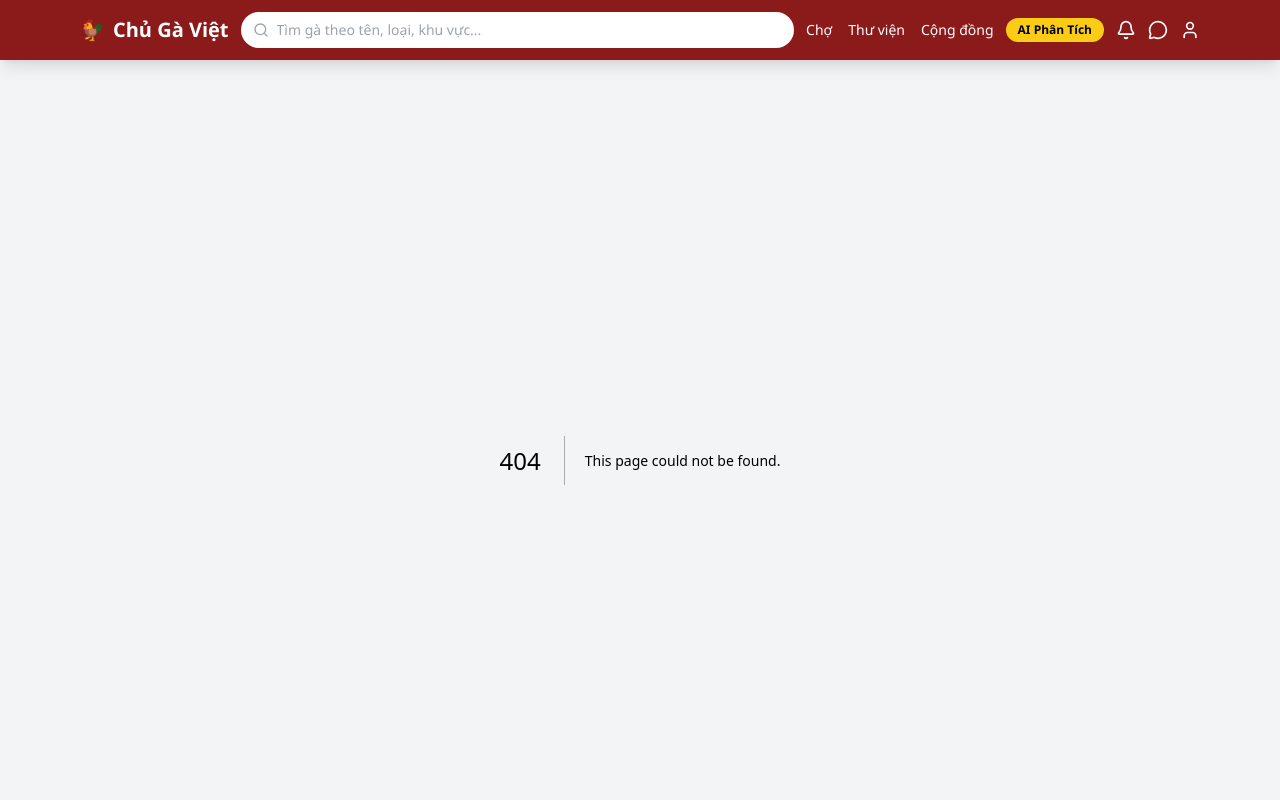
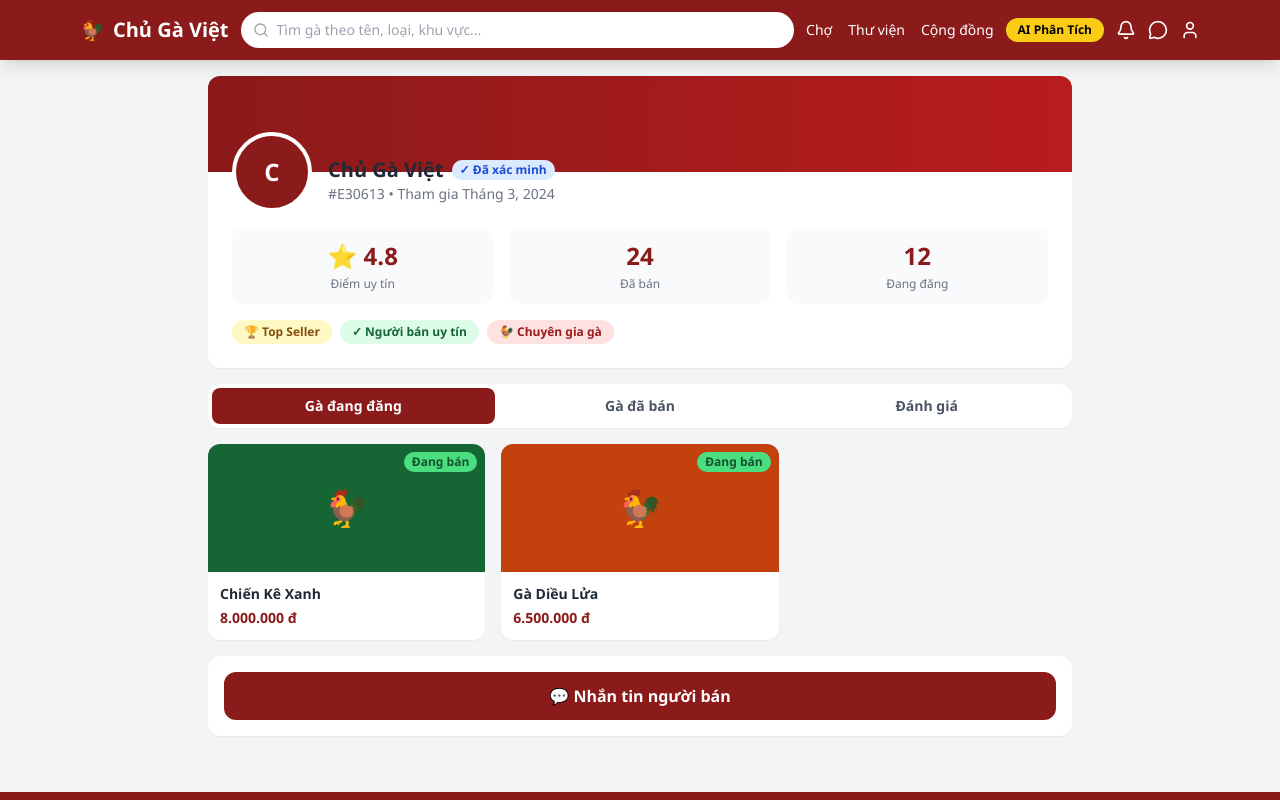
Before and after one commit to Song-Thao/chu-ga-viet, a Next.js app: page /ho-so/1 in a window 1280 px wide. Before the commit this address had no page. Shown: the top 800 px of the page. Built offline with nearby package versions, Linux system fonts and the light colour scheme.

Commit message:
Implement user profile page with data display

```diff
--- /dev/null
+++ b/app/ho-so/[id]/page.tsx
@@ -0,0 +1,143 @@
+'use client';
+import { useState } from 'react';
+import Link from 'next/link';
+
+const UserData = {
+  ten: 'Chủ Gà Việt',
+  ma: '#E30613',
+  diem: 4.8,
+  so_ban: 24,
+  so_dang: 12,
+  tham_gia: 'Tháng 3, 2024',
+  verified: true,
+};
+
+const GaDaDang = [
+  { id: 1, ten: 'Chiến Kê Xanh', gia: '8.000.000', trang_thai: 'Đang bán', mau: 'bg-green-800' },
+  { id: 2, ten: 'Xám Thần', gia: '12.000.000', trang_thai: 'Đã bán', mau: 'bg-gray-700' },
+  { id: 3, ten: 'Gà Diều Lửa', gia: '6.500.000', trang_thai: 'Đang bán', mau: 'bg-orange-700' },
+  { id: 4, ten: 'Ấu Tia', gia: '10.000.000', trang_thai: 'Đã bán', mau: 'bg-yellow-700' },
+];
+
+const DanhGia = [
+  { id: 1, user: 'Anh Tuấn', sao: 5, noi_dung: 'Gà đúng mô tả, giao hàng nhanh', time: '2 ngày trước' },
+  { id: 2, user: 'Bác Hùng', sao: 4, noi_dung: 'Người bán nhiệt tình, gà khỏe', time: '1 tuần trước' },
+  { id: 3, user: 'Chú Minh', sao: 5, noi_dung: 'Tin tưởng, sẽ mua lại', time: '2 tuần trước' },
+];
+
+export default function HoSoPage() {
+  const [tab, setTab] = useState('dang');
+
+  return (
+    <div className="max-w-4xl mx-auto px-4 py-4">
+
+      {/* PROFILE HEADER */}
+      <div className="bg-white rounded-xl shadow-sm overflow-hidden mb-4">
+        <div className="bg-gradient-to-r from-[#8B1A1A] to-red-700 h-24"></div>
+        <div className="px-6 pb-6">
+          <div className="flex items-end gap-4 -mt-10 mb-4">
+            <div className="w-20 h-20 bg-[#8B1A1A] rounded-full border-4 border-white flex items-center justify-center text-white font-black text-2xl">
+              {UserData.ten[0]}
+            </div>
+            <div className="pb-2">
+              <div className="flex items-center gap-2">
+                <h1 className="font-black text-xl text-gray-800">{UserData.ten}</h1>
+                {UserData.verified && (
+                  <span className="bg-blue-100 text-blue-700 text-xs px-2 py-0.5 rounded-full font-semibold">✓ Đã xác minh</span>
+                )}
+              </div>
+              <div className="text-sm text-gray-500">{UserData.ma} • Tham gia {UserData.tham_gia}</div>
+            </div>
+          </div>
+
+          {/* STATS */}
+          <div className="grid grid-cols-3 gap-4 mb-4">
+            <div className="text-center p-3 bg-gray-50 rounded-xl">
+              <div className="font-black text-2xl text-[#8B1A1A]">⭐ {UserData.diem}</div>
+              <div className="text-xs text-gray-500 mt-1">Điểm uy tín</div>
+            </div>
+            <div className="text-center p-3 bg-gray-50 rounded-xl">
+              <div className="font-black text-2xl text-[#8B1A1A]">{UserData.so_ban}</div>
+              <div className="text-xs text-gray-500 mt-1">Đã bán</div>
+            </div>
+            <div className="text-center p-3 bg-gray-50 rounded-xl">
+              <div className="font-black text-2xl text-[#8B1A1A]">{UserData.so_dang}</div>
+              <div className="text-xs text-gray-500 mt-1">Đang đăng</div>
+            </div>
+          </div>
+
+          {/* BADGES */}
+          <div className="flex gap-2 flex-wrap">
+            <span className="bg-yellow-100 text-yellow-800 text-xs px-3 py-1 rounded-full font-semibold">🏆 Top Seller</span>
+            <span className="bg-green-100 text-green-800 text-xs px-3 py-1 rounded-full font-semibold">✓ Người bán uy tín</span>
+            <span className="bg-red-100 text-red-800 text-xs px-3 py-1 rounded-full font-semibold">🐓 Chuyên gia gà</span>
+          </div>
+        </div>
+      </div>
+
+      {/* TABS */}
+      <div className="flex gap-1 bg-white rounded-xl shadow-sm p-1 mb-4">
+        {[
+          { key: 'dang', label: 'Gà đang đăng' },
+          { key: 'ban', label: 'Gà đã bán' },
+          { key: 'danh_gia', label: 'Đánh giá' },
+        ].map(t => (
+          <button key={t.key} onClick={() => setTab(t.key)}
+            className={`flex-1 py-2 rounded-lg text-sm font-semibold transition ${tab === t.key ? 'bg-[#8B1A1A] text-white' : 'text-gray-600 hover:bg-gray-50'}`}>
+            {t.label}
+          </button>
+        ))}
+      </div>
+
+      {/* TAB CONTENT */}
+      {(tab === 'dang' || tab === 'ban') && (
+        <div className="grid grid-cols-2 md:grid-cols-3 gap-4">
+          {GaDaDang.filter(g => tab === 'dang' ? g.trang_thai === 'Đang bán' : g.trang_thai === 'Đã bán').map(ga => (
+            <Link key={ga.id} href={`/ga/${ga.id}`}>
+              <div className="bg-white rounded-xl overflow-hidden shadow-sm hover:shadow-md transition">
+                <div className={`${ga.mau} h-32 flex items-center justify-center text-4xl relative`}>
+                  🐓
+                  <span className={`absolute top-2 right-2 text-xs px-2 py-0.5 rounded-full font-semibold ${ga.trang_thai === 'Đang bán' ? 'bg-green-400 text-green-900' : 'bg-gray-400 text-gray-900'}`}>
+                    {ga.trang_thai}
+                  </span>
+                </div>
+                <div className="p-3">
+                  <div className="font-bold text-sm text-gray-800 truncate">{ga.ten}</div>
+                  <div className="text-[#8B1A1A] font-black text-sm mt-1">{ga.gia} đ</div>
+                </div>
+              </div>
+            </Link>
+          ))}
+        </div>
+      )}
+
+      {tab === 'danh_gia' && (
+        <div className="space-y-3">
+          {DanhGia.map(dg => (
+            <div key={dg.id} className="bg-white rounded-xl p-4 shadow-sm">
+              <div className="flex items-center gap-3 mb-2">
+                <div className="w-9 h-9 bg-[#8B1A1A] rounded-full flex items-center justify-center text-white font-bold text-sm">
+                  {dg.user[0]}
+                </div>
+                <div>
+                  <div className="font-semibold text-sm text-gray-800">{dg.user}</div>
+                  <div className="text-yellow-500 text-xs">{'⭐'.repeat(dg.sao)}</div>
+                </div>
+                <div className="ml-auto text-xs text-gray-400">{dg.time}</div>
+              </div>
+              <p className="text-sm text-gray-600">{dg.noi_dung}</p>
+            </div>
+          ))}
+        </div>
+      )}
+
+      {/* LIÊN HỆ */}
+      <div className="mt-4 bg-white rounded-xl p-4 shadow-sm">
+        <button className="w-full bg-[#8B1A1A] text-white font-black py-3 rounded-xl hover:bg-[#6B0F0F] transition">
+          💬 Nhắn tin người bán
+        </button>
+      </div>
+
+    </div>
+  );
+}
```
